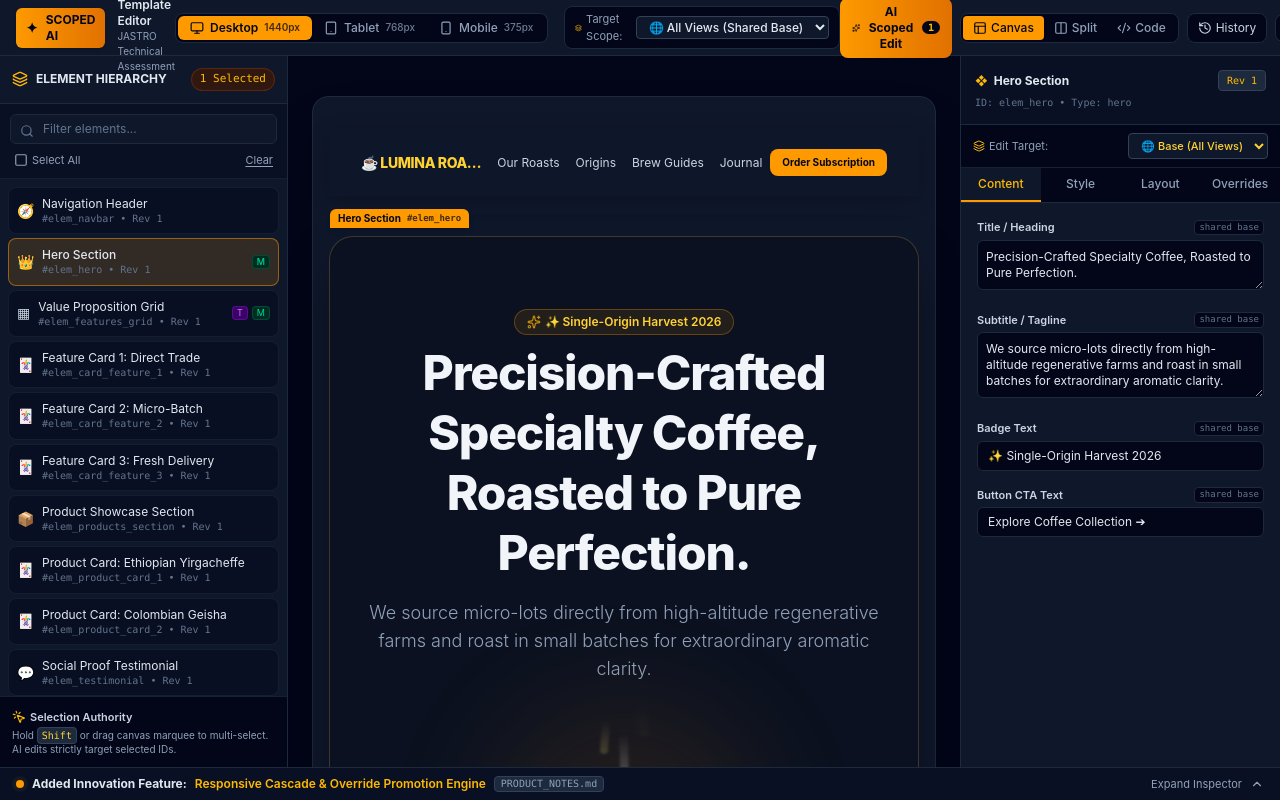
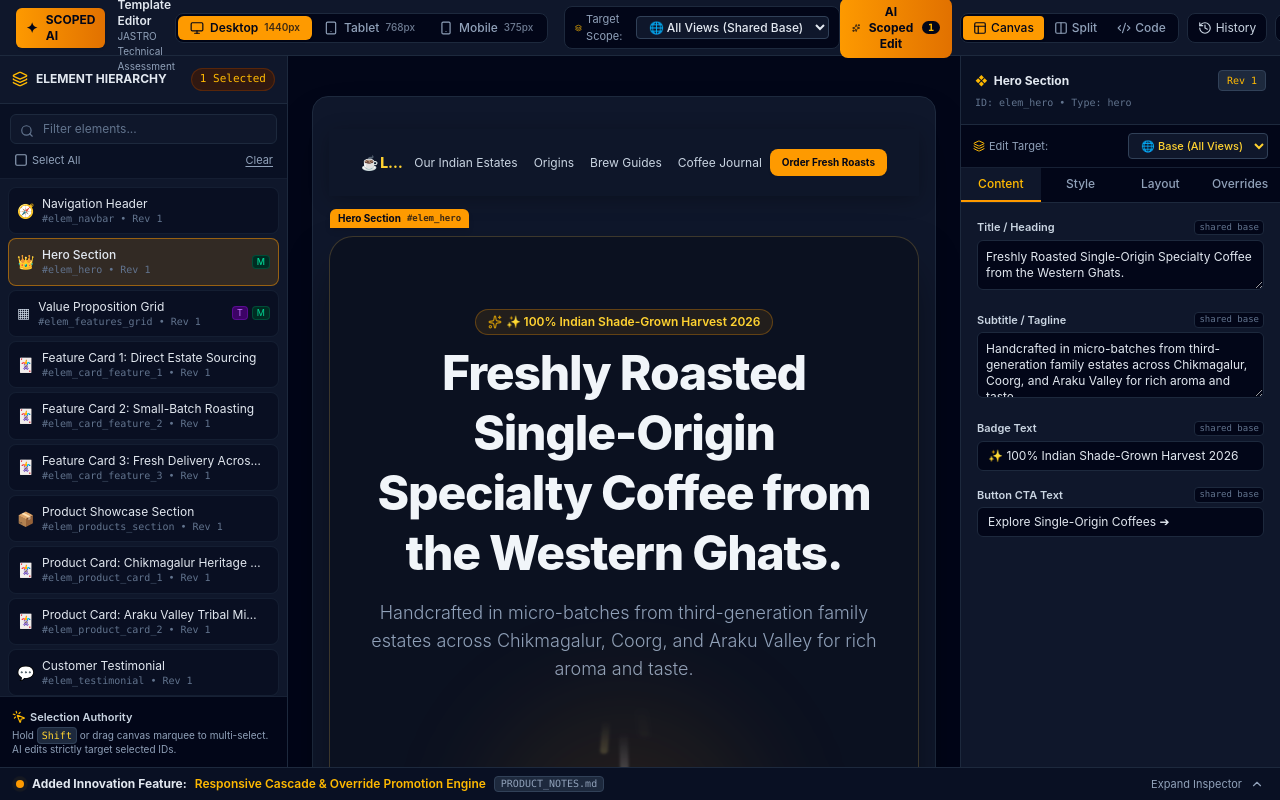
Before and after one commit to Srishtiaideveloper/scoped-ai-template-editor, a React (Vite) app: page / in a window 1280 px wide. Built offline with nearby package versions, Linux system fonts and the light colour scheme; grey boxes are pictures that could not be loaded; a web font is replaced by a local one.

Commit message:
feat(content): adapt template copy to authentic Indian estate specialty coffee in clear professional Indian English

```diff
--- a/src/template/defaultTemplate.ts
+++ b/src/template/defaultTemplate.ts
@@ -3,8 +3,8 @@ import { TemplateModel } from '../types/template';
 export const DEFAULT_TEMPLATE: TemplateModel = {
   id: 'template_lumina_coffee_roastery',
   version: '1.0.0',
-  title: 'Lumina Artisanal Coffee & Roastery',
-  description: 'A modern, responsive one-page landing page for an artisanal specialty coffee roaster.',
+  title: 'Lumina Artisanal Indian Single-Origin Roasters',
+  description: 'A modern, responsive landing page for an artisanal specialty coffee roastery sourcing from heritage estates in India.',
   revision: 1,
   lastModified: new Date().toISOString(),
   globalSettings: {
@@ -45,8 +45,8 @@ export const DEFAULT_TEMPLATE: TemplateModel = {
       },
       baseContent: {
         title: '☕ LUMINA ROASTERS',
-        buttonText: 'Order Subscription',
-        items: ['Our Roasts', 'Origins', 'Brew Guides', 'Journal'],
+        buttonText: 'Order Fresh Roasts',
+        items: ['Our Indian Estates', 'Origins', 'Brew Guides', 'Coffee Journal'],
       },
       overrides: {},
     },
@@ -71,13 +71,13 @@ export const DEFAULT_TEMPLATE: TemplateModel = {
         boxShadow: '0 25px 50px -12px rgba(0, 0, 0, 0.6)',
       },
       baseContent: {
-        badge: '✨ Single-Origin Harvest 2026',
-        title: 'Precision-Crafted Specialty Coffee, Roasted to Pure Perfection.',
-        subtitle: 'We source micro-lots directly from high-altitude regenerative farms and roast in small batches for extraordinary aromatic clarity.',
-        buttonText: 'Explore Coffee Collection ➔',
+        badge: '✨ 100% Indian Shade-Grown Harvest 2026',
+        title: 'Freshly Roasted Single-Origin Specialty Coffee from the Western Ghats.',
+        subtitle: 'Handcrafted in micro-batches from third-generation family estates across Chikmagalur, Coorg, and Araku Valley for rich aroma and taste.',
+        buttonText: 'Explore Single-Origin Coffees ➔',
         buttonLink: '#products',
         imageUrl: 'https://images.unsplash.com/photo-1514432324607-a09d9b4aefdd?auto=format&fit=crop&w=1000&q=80',
-        imageAlt: 'Steaming cup of artisanal specialty coffee with latte art',
+        imageAlt: 'Steaming cup of freshly brewed Indian artisanal specialty coffee',
       },
       overrides: {
         mobile: {
@@ -87,7 +87,7 @@ export const DEFAULT_TEMPLATE: TemplateModel = {
             fontSize: '15px',
           },
           content: {
-            title: 'Precision-Crafted Specialty Coffee.',
+            title: 'Freshly Roasted Single-Origin Coffee from Western Ghats.',
           }
         }
       },
@@ -113,8 +113,8 @@ export const DEFAULT_TEMPLATE: TemplateModel = {
         margin: '0 auto',
       },
       baseContent: {
-        title: 'Why Connoisseurs Choose Lumina',
-        subtitle: 'Our commitment to craft and radical transparency at every step of the supply chain.',
+        title: 'Why Coffee Lovers Across India Choose Lumina',
+        subtitle: 'Our promise of ethical estate sourcing, artisanal roasting, and delivery within 24 hours of roasting.',
       },
       overrides: {
         tablet: {
@@ -138,7 +138,7 @@ export const DEFAULT_TEMPLATE: TemplateModel = {
       id: 'elem_card_feature_1',
       type: 'card',
       parentId: 'elem_features_grid',
-      name: 'Feature Card 1: Direct Trade',
+      name: 'Feature Card 1: Direct Estate Sourcing',
       revision: 1,
       updatedAt: new Date().toISOString(),
       baseStyles: {
@@ -150,9 +150,9 @@ export const DEFAULT_TEMPLATE: TemplateModel = {
         boxShadow: '0 10px 25px -5px rgba(0, 0, 0, 0.3)',
       },
       baseContent: {
-        badge: '🌱 100% Direct Trade',
-        title: 'Ethical Farmer Partnerships',
-        text: 'We pay 300% above Fair Trade minimums directly to farming families in Huila, Yirgacheffe, and Antigua.',
+        badge: '🌱 100% Direct Estate Trade',
+        title: 'Ethical Planter Partnerships',
+        text: 'We pay premium prices directly to generational coffee planters in Chikmagalur, Coorg, and Biligirirangana Hills.',
         imageUrl: 'https://images.unsplash.com/photo-1611162458324-aae1eb4129a4?auto=format&fit=crop&w=600&q=80',
         imageAlt: 'Harvested ripe specialty coffee cherries at origin',
       },
@@ -163,7 +163,7 @@ export const DEFAULT_TEMPLATE: TemplateModel = {
       id: 'elem_card_feature_2',
       type: 'card',
       parentId: 'elem_features_grid',
-      name: 'Feature Card 2: Micro-Batch',
+      name: 'Feature Card 2: Small-Batch Roasting',
       revision: 1,
       updatedAt: new Date().toISOString(),
       baseStyles: {
@@ -175,9 +175,9 @@ export const DEFAULT_TEMPLATE: TemplateModel = {
         boxShadow: '0 10px 25px -5px rgba(0, 0, 0, 0.3)',
       },
       baseContent: {
-        badge: '🔥 Micro-Batch Roasting',
-        title: 'Custom Heat Curves',
-        text: 'Each lot is roasted on restored cast-iron drum roasters with real-time temperature telemetry for unmatched flavor profiles.',
+        badge: '🔥 Micro-Batch Drum Roasting',
+        title: 'Precision Temperature Curves',
+        text: 'Roasted in small 5kg batches in Bengaluru using customized heat profiles to bring out natural chocolate and caramel notes.',
         imageUrl: 'https://images.unsplash.com/photo-1518832553480-cd0e625ed3e6?auto=format&fit=crop&w=600&q=80',
         imageAlt: 'Specialty coffee roasting drum with golden flame',
       },
@@ -188,7 +188,7 @@ export const DEFAULT_TEMPLATE: TemplateModel = {
       id: 'elem_card_feature_3',
       type: 'card',
       parentId: 'elem_features_grid',
-      name: 'Feature Card 3: Fresh Delivery',
+      name: 'Feature Card 3: Fresh Delivery Across India',
       revision: 1,
       updatedAt: new Date().toISOString(),
       baseStyles: {
@@ -200,9 +200,9 @@ export const DEFAULT_TEMPLATE: TemplateModel = {
         boxShadow: '0 10px 25px -5px rgba(0, 0, 0, 0.3)',
       },
       baseContent: {
-        badge: '📦 Roasted & Shipped in 24h',
-        title: 'Peak Degassing Window',
-        text: 'Dispatched in nitrogen-flushed, 100% compostable valve pouches so coffee arrives at its sensory peak.',
+        badge: '📦 Roasted & Dispatched in 24h',
+        title: 'Guaranteed Peak Freshness',
+        text: 'Packed in nitrogen-flushed, eco-friendly valve pouches and delivered directly to your doorstep across all pin codes in India.',
         imageUrl: 'https://images.unsplash.com/photo-1559056199-641a0ac8b55e?auto=format&fit=crop&w=600&q=80',
         imageAlt: 'Fresh nitrogen-flushed artisan coffee beans',
       },
@@ -227,9 +227,9 @@ export const DEFAULT_TEMPLATE: TemplateModel = {
         border: '1px solid rgba(212, 170, 79, 0.2)',
       },
       baseContent: {
-        badge: '🌟 Curated Micro-Lots',
-        title: 'Seasonal Single-Origin Offerings',
-        subtitle: 'Tasting notes of Jasmine, Wild Berries, Stone Fruit, and Dark Chocolate.',
+        badge: '🌟 Curated Indian Harvests',
+        title: 'Featured Single-Origin Estate Coffees',
+        subtitle: 'Tasting notes of Roasted Almonds, Wild Honey, Citrus Blossom, and Dark Chocolate.',
       },
       overrides: {},
     },
@@ -238,7 +238,7 @@ export const DEFAULT_TEMPLATE: TemplateModel = {
       id: 'elem_product_card_1',
       type: 'card',
       parentId: 'elem_products_section',
-      name: 'Product Card: Ethiopian Yirgacheffe',
+      name: 'Product Card: Chikmagalur Heritage Arabica',
       revision: 1,
       updatedAt: new Date().toISOString(),
       baseStyles: {
@@ -249,10 +249,10 @@ export const DEFAULT_TEMPLATE: TemplateModel = {
         border: '1px solid rgba(212, 170, 79, 0.25)',
       },
       baseContent: {
-        title: 'Ethiopia Yirgacheffe G1',
-        tagline: 'Washed Process • 2,100m MASL',
-        price: '$22.00 / 250g',
-        text: 'Bright bergamot, floral jasmine bouquet, and sweet candied lemon finish.',
+        title: 'Chikmagalur Heritage Arabica',
+        tagline: 'Washed Process • 1,400m Altitude • Baba Budan Giri',
+        price: '₹550 / 250g',
+        text: 'Sweet caramel aroma, smooth dark chocolate body, and a crisp citrus blossom finish. Ideal for South Indian Filter, Pour-over, and French Press.',
         buttonText: 'Add to Bag',
         imageUrl: 'https://images.unsplash.com/photo-1587734195503-904fca47e0e9?auto=format&fit=crop&w=600&q=80',
         imageAlt: 'Ethiopian Yirgacheffe roasted coffee beans package',
@@ -264,7 +264,7 @@ export const DEFAULT_TEMPLATE: TemplateModel = {
       id: 'elem_product_card_2',
       type: 'card',
       parentId: 'elem_products_section',
-      name: 'Product Card: Colombian Geisha',
+      name: 'Product Card: Araku Valley Tribal Micro-Lot',
       revision: 1,
       updatedAt: new Date().toISOString(),
       baseStyles: {
@@ -276,11 +276,11 @@ export const DEFAULT_TEMPLATE: TemplateModel = {
         boxShadow: '0 0 20px -5px rgba(212, 170, 79, 0.25)',
       },
       baseContent: {
-        badge: '🏆 Roaster’s Reserve',
-        title: 'Colombia Huila Pink Bourbon',
-        tagline: 'Anaerobic Natural • 1,950m MASL',
-        price: '$26.00 / 250g',
-        text: 'Tropical passionfruit, wild strawberry jam, and creamy lavender honey.',
+        badge: '🏆 Master Roaster’s Pick',
+        title: 'Araku Valley Tribal Micro-Lot',
+        tagline: 'Natural Sun-Dried • 1,200m Altitude • Eastern Ghats',
+        price: '₹620 / 250g',
+        text: 'Rich wild honey, ripe forest berries, toasted hazelnuts, and a velvety crema. Award-winning organic harvest cultivated by tribal farmers.',
         buttonText: 'Add to Bag',
         imageUrl: 'https://images.unsplash.com/photo-1517256064527-09c73fc73e38?auto=format&fit=crop&w=600&q=80',
         imageAlt: 'Specialty pour-over coffee carafe with rich crema',
@@ -293,7 +293,7 @@ export const DEFAULT_TEMPLATE: TemplateModel = {
       id: 'elem_testimonial',
       type: 'testimonial',
       parentId: null,
-      name: 'Social Proof Testimonial',
+      name: 'Customer Testimonial',
       revision: 1,
       updatedAt: new Date().toISOString(),
       baseStyles: {
@@ -307,9 +307,9 @@ export const DEFAULT_TEMPLATE: TemplateModel = {
         border: '1px solid rgba(255, 255, 255, 0.08)',
       },
       baseContent: {
-        badge: '★★★★★ 4.9/5 from 1,200+ Coffee Lovers',
-        title: '“The cleanest, most nuanced roast profile I have brewed in a decade of specialty coffee.”',
-        subtitle: '— Marcus Vance, Q-Grader & Coffee Director, Portland OR',
+        badge: '★★★★★ 4.9/5 from 3,500+ Indian Coffee Brewers',
+        title: '“The freshest, most aromatic single-estate roast I have brewed in India. The Chikmagalur filter roast is absolute perfection every morning.”',
+        subtitle: '— Rohan Malhotra, Certified Coffee Connoisseur & Home Brewer, Bengaluru',
         imageUrl: 'https://images.unsplash.com/photo-1507003211169-0a1dd7228f2d?auto=format&fit=crop&w=150&q=80',
       },
       overrides: {},
@@ -335,8 +335,8 @@ export const DEFAULT_TEMPLATE: TemplateModel = {
         boxShadow: '0 15px 35px -10px rgba(197, 145, 50, 0.25)',
       },
       baseContent: {
-        title: 'Experience Fresh Roasts at Home',
-        subtitle: 'Subscribe today and receive our limited-edition tasting glass plus 15% off your first 3 deliveries.',
+        title: 'Get Freshly Roasted Coffee Delivered Across India',
+        subtitle: 'Subscribe to our monthly Roastery Plan and get 15% off plus a complimentary brass coffee measuring spoon with your first order.',
         buttonText: 'Join the Roastery Club ➔',
       },
       overrides: {},
@@ -359,8 +359,8 @@ export const DEFAULT_TEMPLATE: TemplateModel = {
         border: '1px solid rgba(255, 255, 255, 0.05)',
       },
       baseContent: {
-        text: '© 2026 Lumina Coffee Roastery Inc. All rights reserved. Sourced ethically worldwide.',
-        items: ['Privacy Policy', 'Terms of Service', 'Wholesale Inquiries', 'Sustainability Report'],
+        text: '© 2026 Lumina Artisanal Coffee Roasters Pvt Ltd. Roasted with pride in Bengaluru, Karnataka. Sourced ethically from Western & Eastern Ghats.',
+        items: ['Privacy Policy', 'Terms of Service', 'Estate Partnerships', 'Wholesale & Café Enquiries'],
       },
       overrides: {},
     },
```
